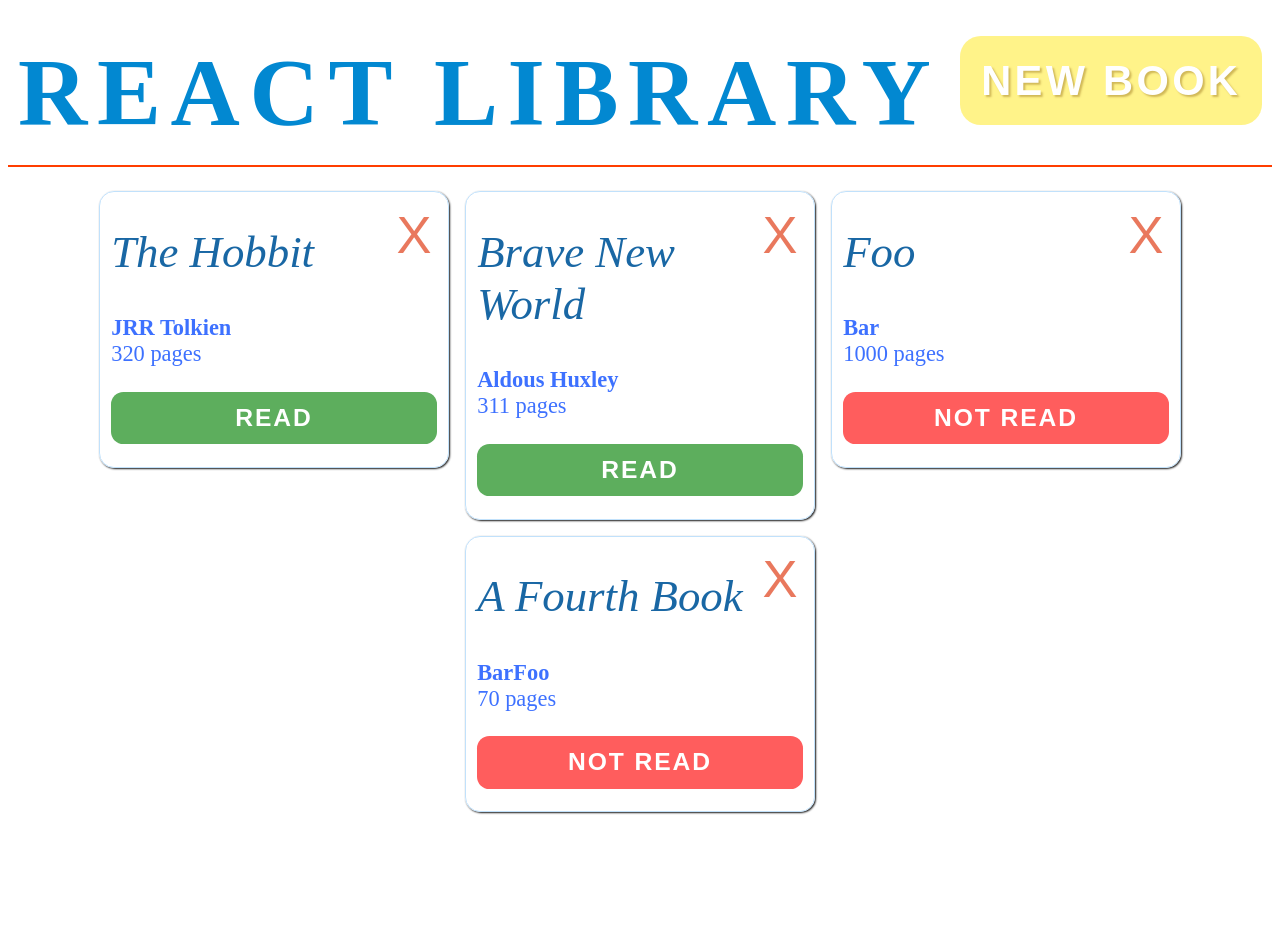
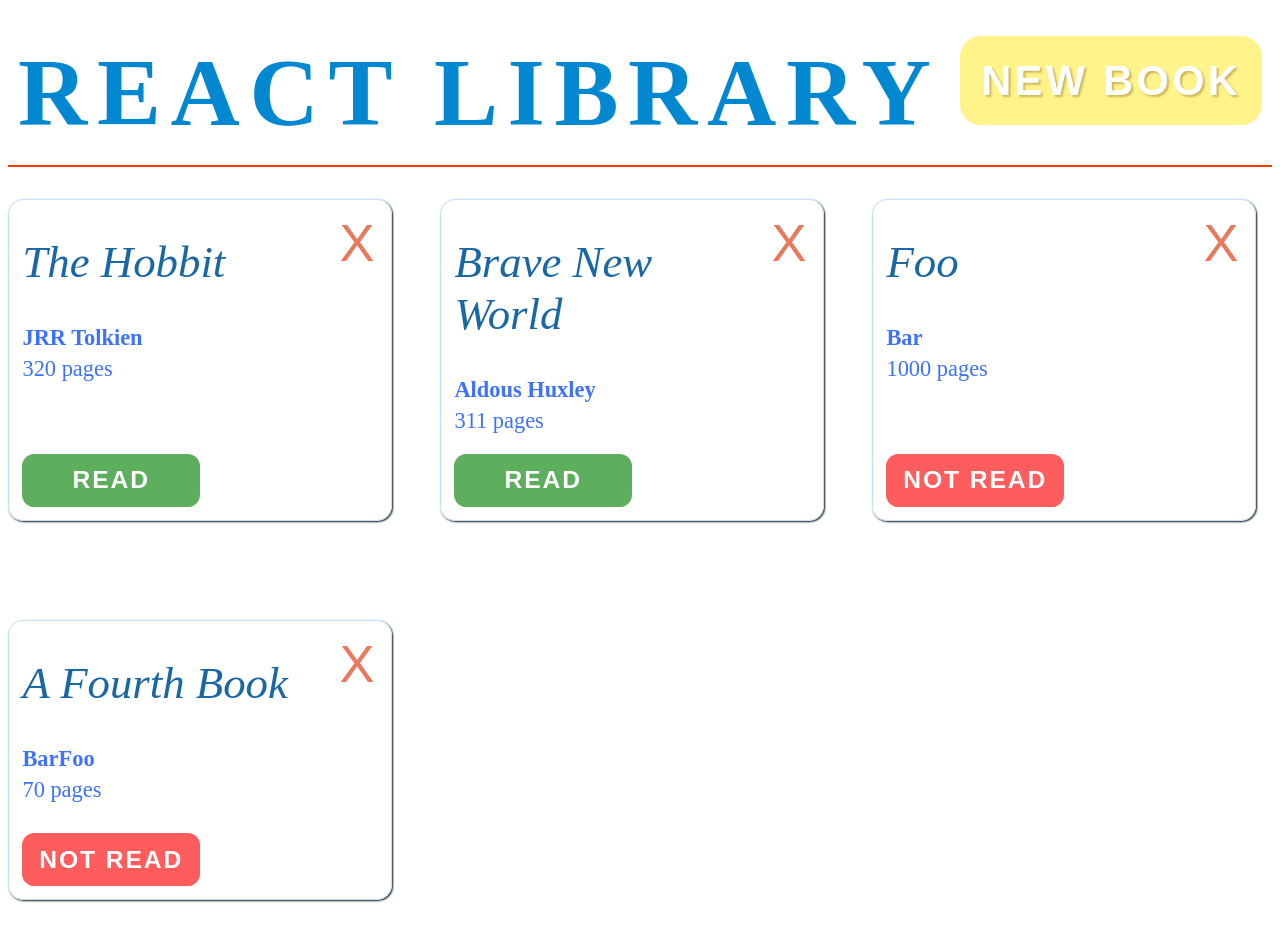
Before and after one commit to clavierbulb-green/React-Library, a React (Vite) app: page / in a window 1280 px wide. Before the commit the page ends 836 px from the top, so only its background shows below. Built offline with nearby package versions, Linux system fonts and the light colour scheme.

Commit message:
Change card layout to grid for equal height rows
Read button fixed to bottom of cards

Margin/padding tweaks to keep boxes from overflowing screen.

```diff
--- a/src/components/BookCard.js
+++ b/src/components/BookCard.js
@@ -8,8 +8,10 @@ class BookCard extends React.Component {
     return (
       <div className="book-card">
         <h2 className="title">{this.props.book.title}</h2>
-        <p className="author">{this.props.book.author}</p>
-        <p>{this.props.book.numPages} pages</p>
+        <section className="book-info">
+          <p className="author">{this.props.book.author}</p>
+          <p>{this.props.book.numPages} pages</p>
+        </section>
 
         <button className={"read-status " + (
           this.props.book.read ? "read" : "not-read")}
--- a/src/style.css
+++ b/src/style.css
@@ -1,3 +1,11 @@
+html {
+  box-sizing: border-box;
+}
+
+* {
+  box-sizing: inherit;
+}
+
 button, input {
   opacity: 0.7;
   transition: all 200ms ease-in-out;
@@ -59,30 +67,30 @@ header {
 
 .book-list {
   list-style: none;
-  display: flex;
-  flex-direction: row;
-  flex-wrap: wrap;
-  justify-content: center;
-  align-content: center;
 
-  padding: 0;
-}
+  display: grid;
+  grid-template-columns: repeat(auto-fill, minmax(300px, 1fr));
+  grid-auto-rows: minmax(280px, auto);
+  column-gap: 3em;
+  row-gap: calc(3em + 4vw);
 
-.book-list li {
-  margin: 0.5em;
-  flex: 0 1 350px;
+  padding: 1em;
+  padding-left: 0;
 }
 
 .book-card {
+  width: 100%;
+  height: 100%;
   position: relative;
+
   display: flex;
   flex-direction: column;
+  justify-content: start;
 
   border: 1px solid #BBDEFB;
   border-radius: 15px;
 
-  padding: 0.5em;
-  padding-bottom: 1em;
+  padding: 0.6em;
 
   color: #2962FF;
   font-size: calc(1rem + 0.5vw);
@@ -106,8 +114,13 @@ header {
   margin-right: 1.1em;
 }
 
+.book-info {
+  margin-bottom: 0.7em;
+}
+
 .book-card p {
   margin: 0;
+  margin-bottom: 0.2em;
 }
 
 .author {
@@ -116,10 +129,14 @@ header {
 
 .read-status {
   display: inline-block;
+
   border-style: none;
   border-radius: 0.5em;
+
   padding: 0.5em;
-  margin-top: 1em;
+  margin-top: auto; /*place button at bottom of card */
+
+  width: 50%;
   text-align: center;
   font-size: 1.1em;
   font-weight: bold;
```
